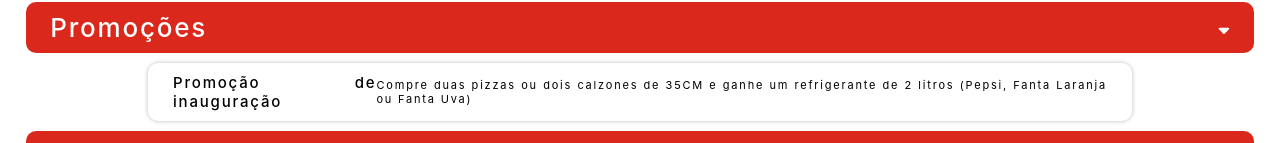
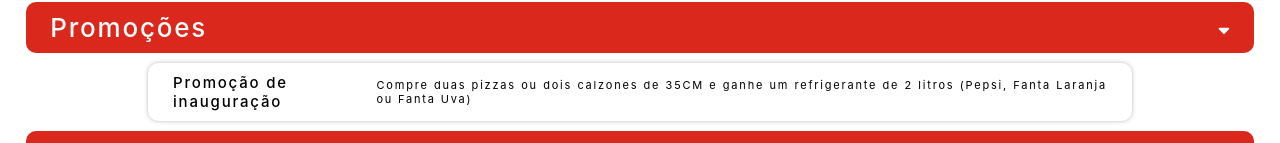
Before and after one commit to victorseleimend/skaudas, a React (Create React App) app: page /cardapio in a window 1280 px wide. Both pictures are taken after a click on the button 1223 px from the left and 220 px from the top of the page. Shown: the part 193-336 px from the top of the page. Built offline with nearby package versions, Linux system fonts and the light colour scheme.

Commit message:
Mudança no estilo

```diff
--- a/src/components/Templates/Content/Menu/MenuModule/MenuModule.tsx
+++ b/src/components/Templates/Content/Menu/MenuModule/MenuModule.tsx
@@ -74,7 +74,7 @@ const MenuModule: FC<{ m: any }> = ({ m }) => {
         m.menu.map((mn: any) => (
           <div className={classes.menuItems} key={mn.id}>
             <Card cssClass={classes.menuItem}>
-              <h5 style={{ textAlign: "justify" }}>{mn.name}</h5>
+              <h5>{mn.name}</h5>
               <p style={{ textAlign: "justify" }}>{mn.description}</p>
             </Card>
           </div>
```
